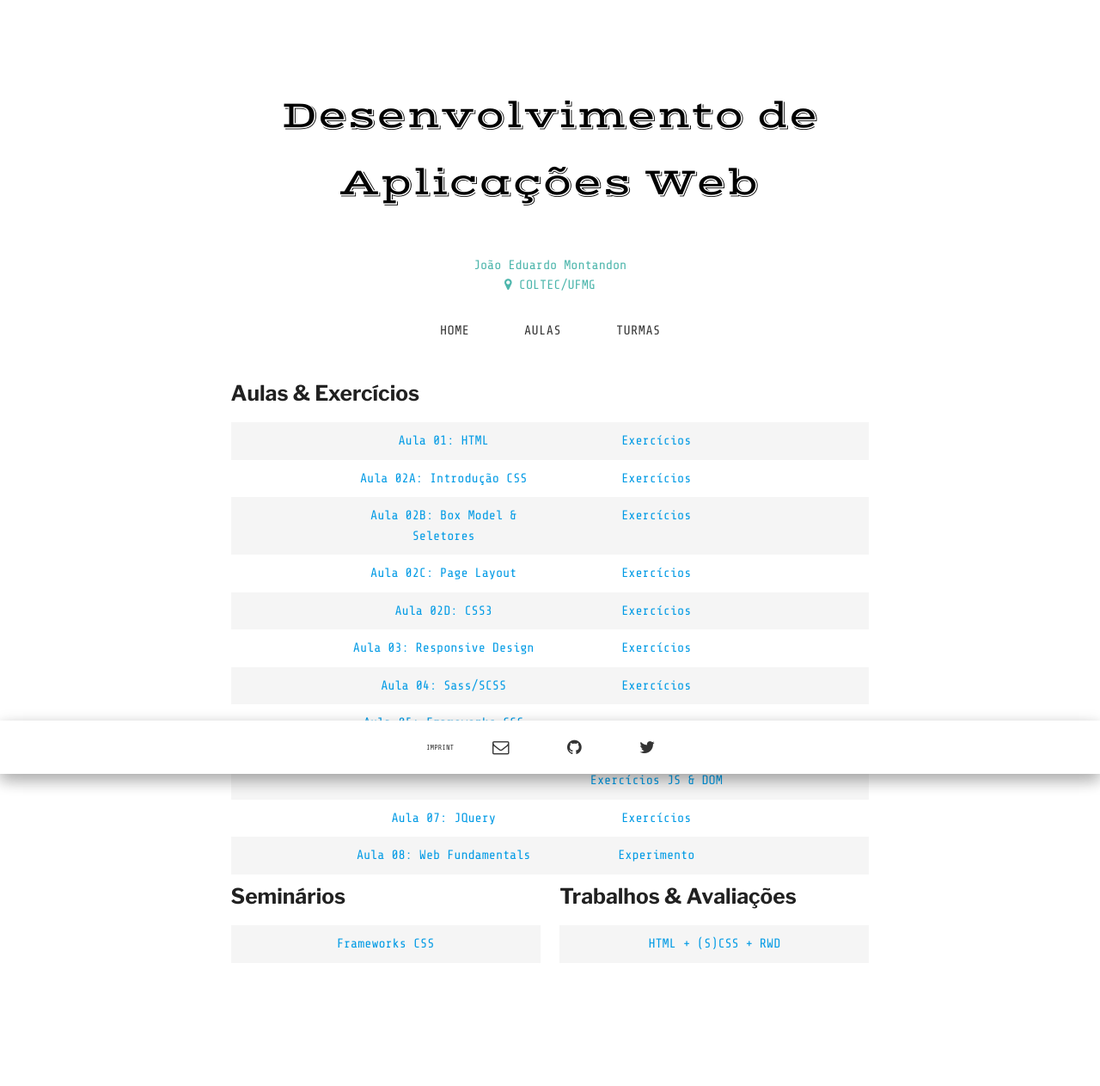
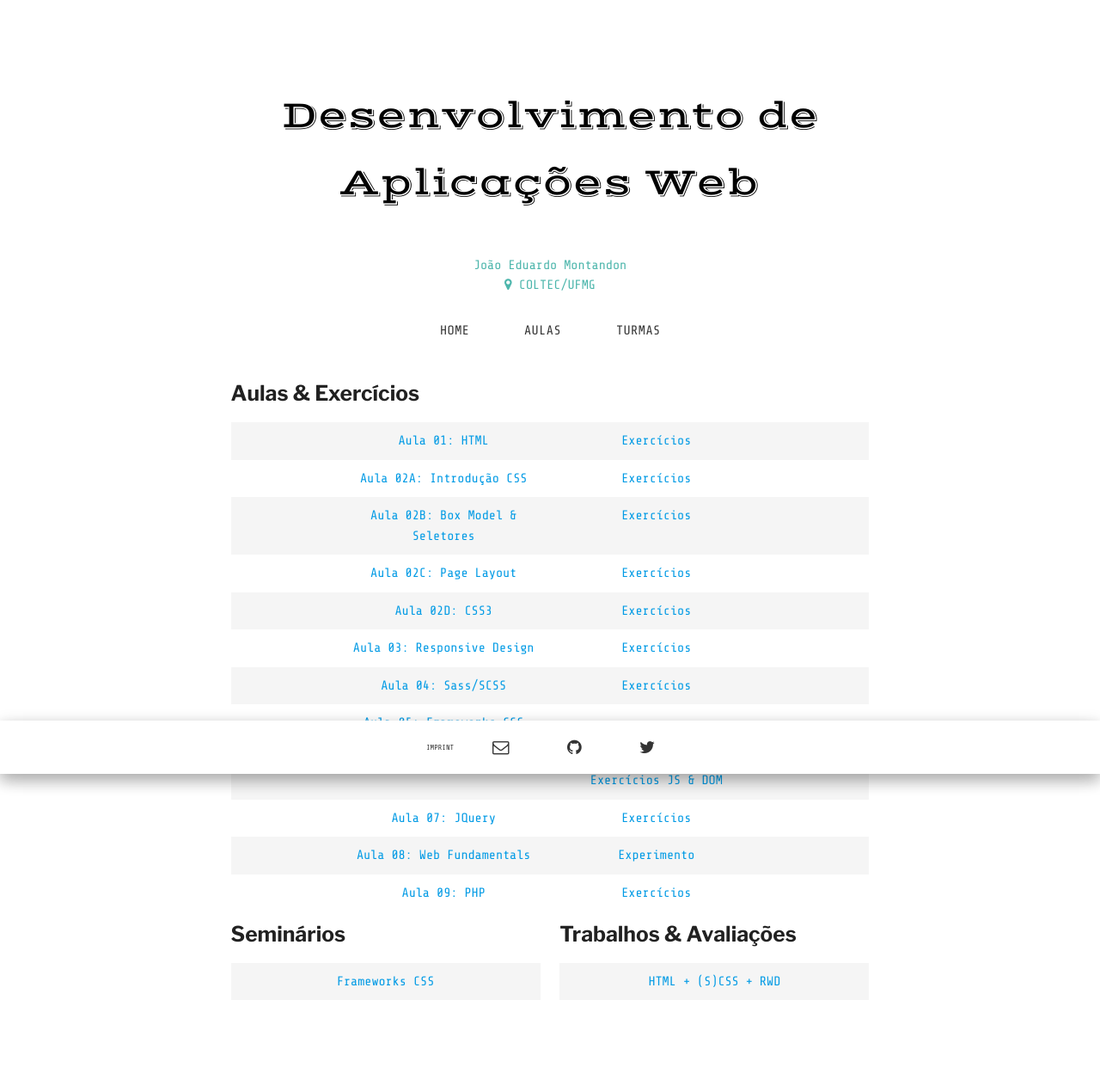
Before and after one commit to COLTEC-DAW/coltec-daw.github.io, a Jekyll site: the page built from classes.html, in a window 1280 px wide. Shown: the whole page at 86% size. Built offline with Jekyll 4.4.1, drawn with Linux system fonts in a browser that asks for light colours; some web fonts are replaced; before the commit the page ends 1220 px from its top, so only the background shows below that.

Commit message:
Adição da parte introdutória de PHP.

```diff
--- a/classes.html
+++ b/classes.html
@@ -48,6 +48,10 @@ layout: default
         <div class="col m4 s6 offset-m2"><a href="https://coltec-daw.github.io/Aula-08-Fundamentos-Web/">Aula 08: Web Fundamentals</a></div>
         <div class="col m4 s6"><a href="https://goo.gl/forms/TErw00Ylp3rmMJes2">Experimento</a></div>
     </div>
+    <div class="row">
+        <div class="col m4 s6 offset-m2"><a href="https://coltec-daw.github.io/Aula-09-PHP/">Aula 09: PHP</a></div>
+        <div class="col m4 s6"><a href="https://github.com/COLTEC-DAW/E09-Show-do-Bilhao">Exercícios</a></div>
+    </div>
 </div>
 
 
```
